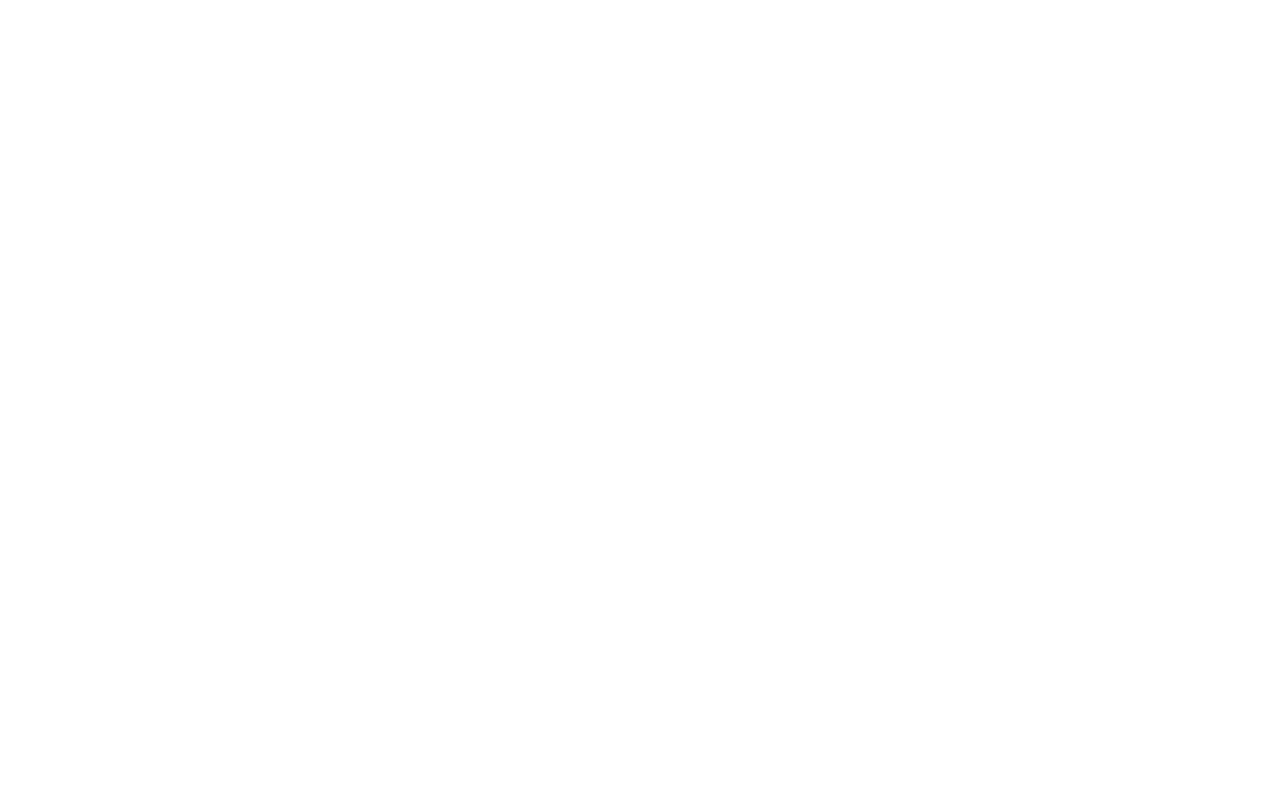
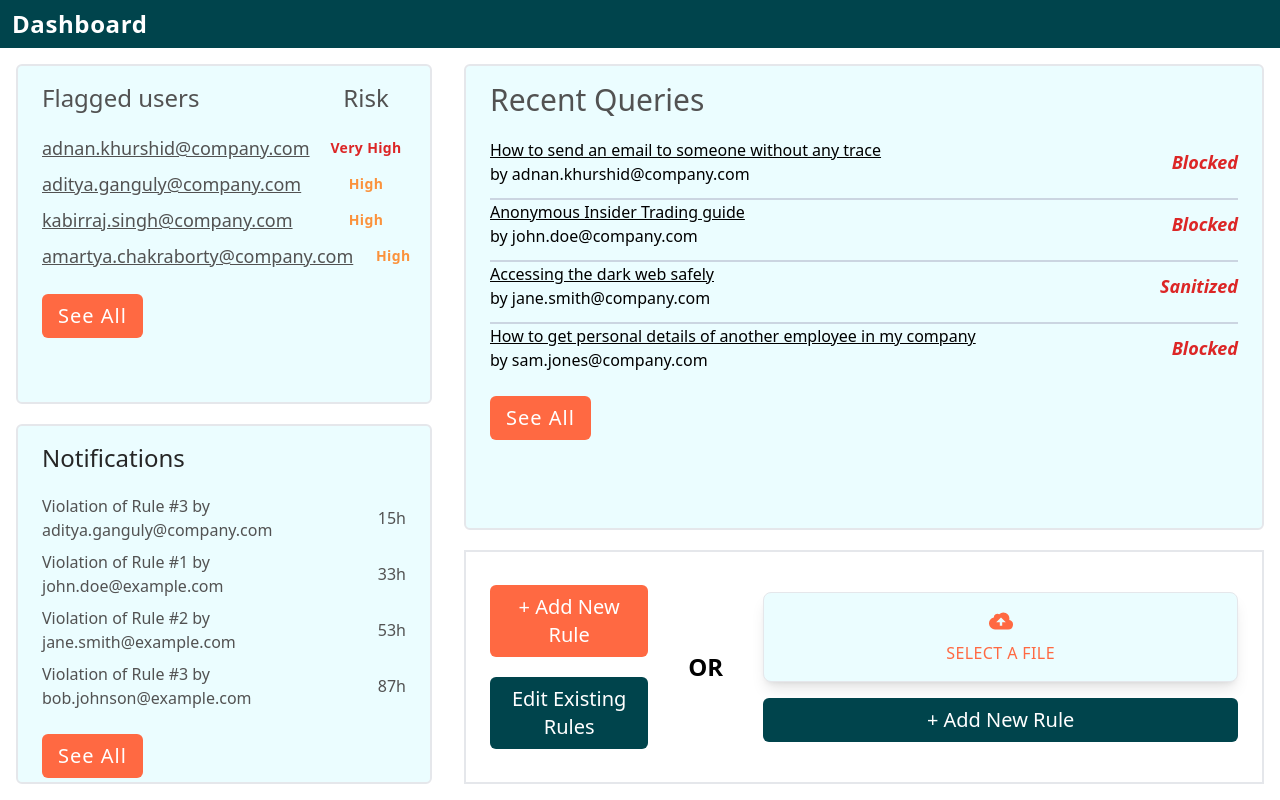
Before and after one commit to knacktohack/ui, a React (Create React App) app: page /admin in a window 1280 px wide. Before the commit this address had no page. Built offline with nearby package versions, Linux system fonts and the light colour scheme.

Commit message:
admin dashboard:

```diff
--- a/src/App.js
+++ b/src/App.js
@@ -1,12 +1,14 @@
 import { BrowserRouter, Route, Routes } from "react-router-dom";
+import Admin from "./pages/Admin";
 import Chat from "./pages/Chat";
 
 function App() {
   return (
     <BrowserRouter>
-    <Routes>
-      <Route path="/chat" element={<Chat/>}  />
-    </Routes>
+      <Routes>
+        <Route path="/chat" element={<Chat />} />
+        <Route path="/admin" element={<Admin />} />
+      </Routes>
     </BrowserRouter>
   );
 }
--- /dev/null
+++ b/src/pages/Admin.js
@@ -0,0 +1,226 @@
+import React from "react";
+import { Link } from "react-router-dom";
+
+const Admin = () => {
+  const flaggedUsers = [
+    {
+      username: "adnan.khurshid@company.com",
+      risk: "very high",
+    },
+    {
+      username: "aditya.ganguly@company.com",
+      risk: "high",
+    },
+    {
+      username: "kabirraj.singh@company.com",
+      risk: "high",
+    },
+    {
+      username: "amartya.chakraborty@company.com",
+      risk: "high",
+    },
+    {
+      username: "amartya.chakraborty@company.com",
+      risk: "high",
+    },
+  ];
+
+  const notifications = [
+    {
+      id: 123,
+      username: "aditya.ganguly@company.com",
+      rule: 3,
+      timestamp: "2024-04-12T09:30:00Z",
+    },
+    {
+      id: 124,
+      username: "john.doe@example.com",
+      rule: 1,
+      timestamp: "2024-04-11T15:45:00Z",
+    },
+    {
+      id: 125,
+      username: "jane.smith@example.com",
+      rule: 2,
+      timestamp: "2024-04-10T20:00:00Z",
+    },
+    {
+      id: 126,
+      username: "bob.johnson@example.com",
+      rule: 3,
+      timestamp: "2024-04-09T10:15:00Z",
+    },
+    {
+      id: 127,
+      username: "emma.watson@example.com",
+      rule: 1,
+      timestamp: "2024-04-08T18:20:00Z",
+    },
+  ];
+
+  const queries = [
+    {
+      id: 123,
+      username: "adnan.khurshid@company.com",
+      heading: "How to send an email to someone without any trace",
+      action: "blocked",
+    },
+    {
+      id: 124,
+      username: "john.doe@company.com",
+      heading: "Anonymous Insider Trading guide",
+      action: "blocked",
+    },
+    {
+      id: 125,
+      username: "jane.smith@company.com",
+      heading: "Accessing the dark web safely",
+      action: "sanitized",
+    },
+    {
+      id: 126,
+      username: "sam.jones@company.com",
+      heading: "How to get personal details of another employee in my company",
+      action: "blocked",
+    },
+    {
+      id: 127,
+      username: "emily.brown@company.com",
+      heading: "Illegal streaming websites list",
+      action: "blocked",
+    },
+  ];
+
+  function calculateHoursDifference(timestamp) {
+    const currentTime = new Date();
+    const timestampDate = new Date(timestamp);
+    const differenceInMilliseconds = currentTime - timestampDate;
+    const differenceInHours = differenceInMilliseconds / (1000 * 60 * 60); // Convert milliseconds to hours
+    return Math.round(differenceInHours); // Round the result to the nearest hour
+  }
+
+  return (
+    <div className="h-screen w-screen flex flex-col ">
+      <div className="w-full bg-green-primary text-white text-2xl font-semibold tracking-wide flex flex-row justify-between items-center p-3 h-12  ">
+        Dashboard
+      </div>
+      <div className="w-full p-4 flex flex-row h-full gap-8">
+        <div className="w-4/12 flex flex-col gap-5 h-full">
+          <div className="w-full flex flex-col h-3/6 bg-green-light rounded-md border-2 px-6 py-4 gap-2">
+            <div className="flex flex-row justify-between items-center w-full text-2xl font-medium text-neutral-600 mb-3">
+              <div>Flagged users</div>{" "}
+              <div className="min-w-20 text-center">Risk</div>
+            </div>
+            {flaggedUsers.slice(0, 4).map((item, index) => (
+              <div
+                key={index}
+                className="flex flex-row justify-between items-center w-full text-neutral-600"
+              >
+                <Link className="text-lg underline hover:text-orange-primary">
+                  {item.username}
+                </Link>
+                <div
+                  className={`capitalize ${
+                    item.risk === "very high"
+                      ? "text-red-600"
+                      : item.risk === "high"
+                      ? "text-orange-400"
+                      : ""
+                  } font-semibold  text-sm min-w-20 text-center tracking-wide`}
+                >
+                  {item.risk}
+                </div>
+              </div>
+            ))}
+            {flaggedUsers.length > 4 && (
+              <div className="bg-orange-primary text-white text-xl max-w-fit mt-4 rounded-md p-4 py-2 tracking-wider">
+                See All
+              </div>
+            )}
+          </div>
+          <div className="w-full flex flex-col h-3/6 bg-green-light rounded-md border-2 px-6 py-4 gap-2 ">
+            <div className="flex flex-row justify-between items-center w-full text-2xl font-medium text-neutral-800 mb-3">
+              <div>Notifications</div>{" "}
+            </div>
+            {notifications.slice(0, 4).map((item, index) => (
+              <div
+                key={index}
+                className="flex flex-row justify-between items-center w-full text-neutral-600 "
+              >
+                <Link className=" hover:text-orange-primary">
+                  Violation of Rule #{item.rule} by {item.username}
+                </Link>
+                <div>{calculateHoursDifference(item.timestamp)}h</div>
+              </div>
+            ))}
+            {notifications.length > 4 && (
+              <div className="bg-orange-primary text-white text-xl max-w-fit mt-4 rounded-md p-4 py-2 tracking-wider">
+                See All
+              </div>
+            )}
+          </div>
+        </div>
+        <div className="w-8/12 flex flex-col gap-5 h-full">
+          <div className="w-full flex flex-col h-4/6 bg-green-light rounded-md border-2 px-6 py-4 gap-2">
+            <div className="flex flex-row justify-between items-center w-full text-3xl font-medium text-neutral-600 mb-3">
+              Recent Queries
+            </div>
+            <div className="flex flex-col gap-3 divide-y-2 divide-slate-300">
+              {queries.slice(0, 4).map((item, index) => (
+                <div
+                  key={index}
+                  className="flex flex-row justify-between items-center"
+                >
+                  <div className="flex flex-col  overflow-ellipsis">
+                    <div className=" underline cursor-pointer">
+                      {item.heading}
+                    </div>
+                    <div>by {item.username}</div>
+                  </div>
+                  <div className="text-lg font-semibold italic text-red-600 capitalize">
+                    {item.action}
+                  </div>
+                </div>
+              ))}
+            </div>
+            {queries.length > 4 && (
+              <div className="bg-orange-primary text-white text-xl max-w-fit mt-4 rounded-md p-4 py-2 tracking-wider">
+                See All
+              </div>
+            )}
+          </div>
+          <div className="w-full flex flex-row h-2/6 justify-center items-center  border-2 px-6 py-4 gap-10 ">
+            <div className="flex flex-col justify-evenly items-center w-4/12 gap-5">
+              <button className="text-white py-2 px-4 text-xl bg-orange-primary rounded-md w-full">
+                + Add New Rule
+              </button>
+              <button className="text-white py-2 px-4 text-xl bg-green-primary rounded-md w-full">
+                Edit Existing Rules
+              </button>
+            </div>
+            <div className="text-2xl font-semibold">OR</div>
+            <div className="flex flex-col gap-4 w-full">
+              <label class="w-full h-4/6 flex flex-col items-center px-4 py-4 bg-green-light text-blue rounded-lg shadow-lg tracking-wide uppercase border border-blue cursor-pointer text-orange-primary hover:text-green-primary transition duration-200 ease-in-out">
+                <svg
+                  class="w-6 h-6"
+                  fill="currentColor"
+                  xmlns="http://www.w3.org/2000/svg"
+                  viewBox="0 0 20 20"
+                >
+                  <path d="M16.88 9.1A4 4 0 0 1 16 17H5a5 5 0 0 1-1-9.9V7a3 3 0 0 1 4.52-2.59A4.98 4.98 0 0 1 17 8c0 .38-.04.74-.12 1.1zM11 11h3l-4-4-4 4h3v3h2v-3z" />
+                </svg>
+                <span class="mt-2 leading-normal">Select a file</span>
+                <input type="file" class="hidden" />
+              </label>
+              <button className="text-white py-2 px-4 text-xl bg-green-primary rounded-md w-full">
+                + Add New Rule
+              </button>
+            </div>
+          </div>
+        </div>
+      </div>
+    </div>
+  );
+};
+
+export default Admin;
--- a/src/pages/Chat.js
+++ b/src/pages/Chat.js
@@ -3,23 +3,23 @@
 
 const Chat = () => {
   const messages = [
-    // User's message
+
     "Hey ChatGPT, I've been reading about insider trading lately. Can you explain what it is?",
-    // ChatGPT's response
+
     "Hi there! Insider trading is when someone buys or sells stocks based on non-public, material information about a company.",
-    // User's message
+
     "How does insider trading affect the stock market?",
-    // ChatGPT's response
+
     "Insider trading can lead to unfair advantages, as those with insider information may profit at the expense of others.",
-    // User's message
+
     "Is insider trading illegal everywhere?",
-    // ChatGPT's response
+
     "Yes, insider trading is illegal in most countries, as it undermines the integrity of the financial markets.",
-    // User's message
+
     "What are the consequences of getting caught for insider trading?",
-    // ChatGPT's response
+
     "The consequences for insider trading can be severe, including hefty fines, imprisonment, and permanent bans from trading.",
-    // User's closing message
+
     "Thanks for the information, ChatGPT! I'll make sure to steer clear of insider trading.",
   ];
 
@@ -45,7 +45,7 @@
           ))}
         </div>
         <div className="w-9/12 absolute bottom-10 flex flex-row gap-4">
-          <textarea className="border-2 border-green-primary rounded-md w-10/12 h-28 resize-none p-1 px-3 overflow-visible" />
+          <textarea className="border-2 border-green-primary rounded-md w-10/12 h-20 resize-none p-1 px-3 overflow-visible" />
           <button className="w-1/12 bg-orange-primary h-10 text-white rounded-md">
             SEND
           </button>
--- a/tailwind.config.js
+++ b/tailwind.config.js
@@ -7,7 +7,8 @@
     extend: {
       colors: {
         'green-primary' : '#00444c',
-        'orange-primary' : '#eb5c37'
+        'orange-primary' : '#ff6942',
+        'green-light':'#ebfdff'
       },
     },
   },
```
